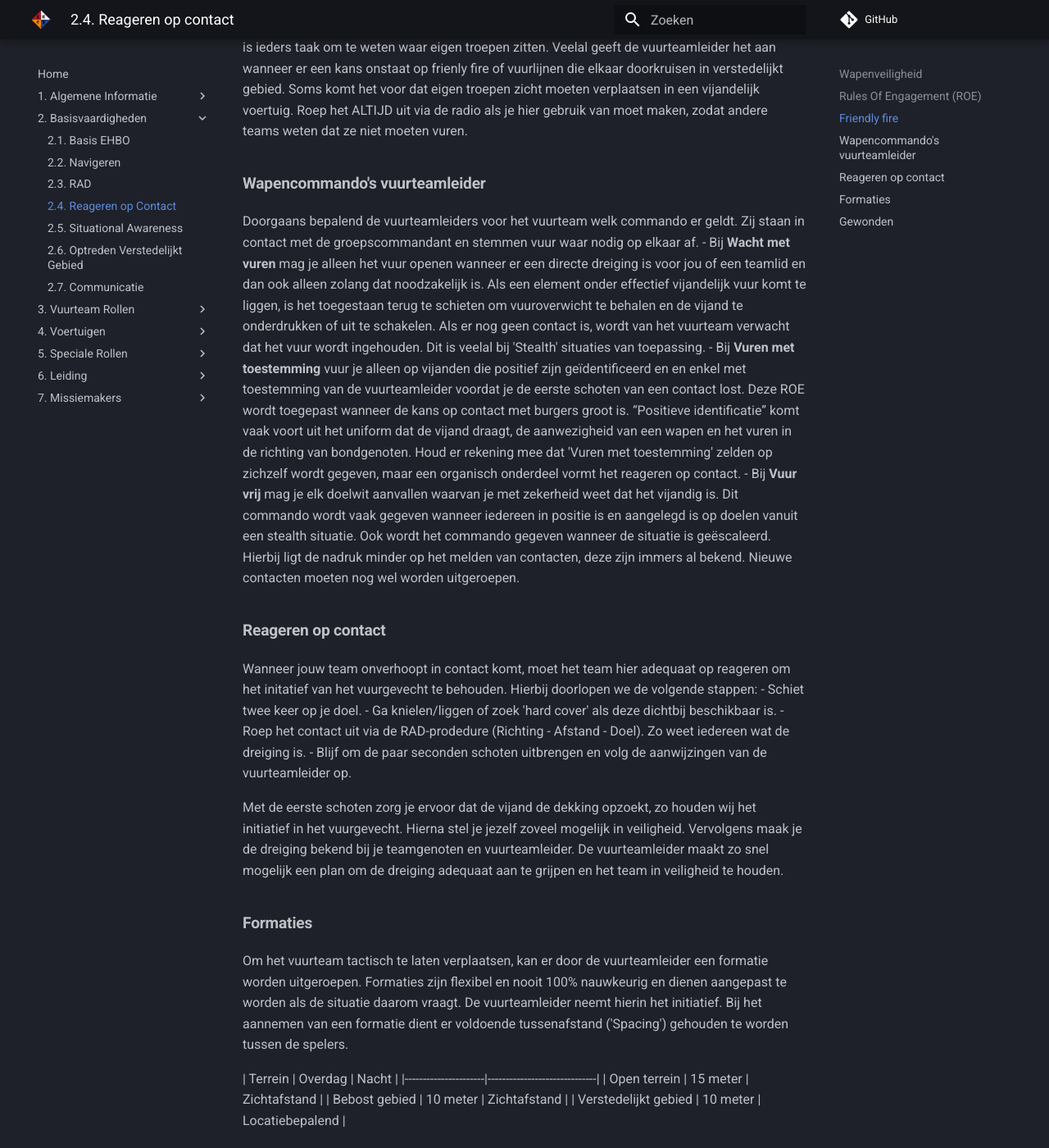
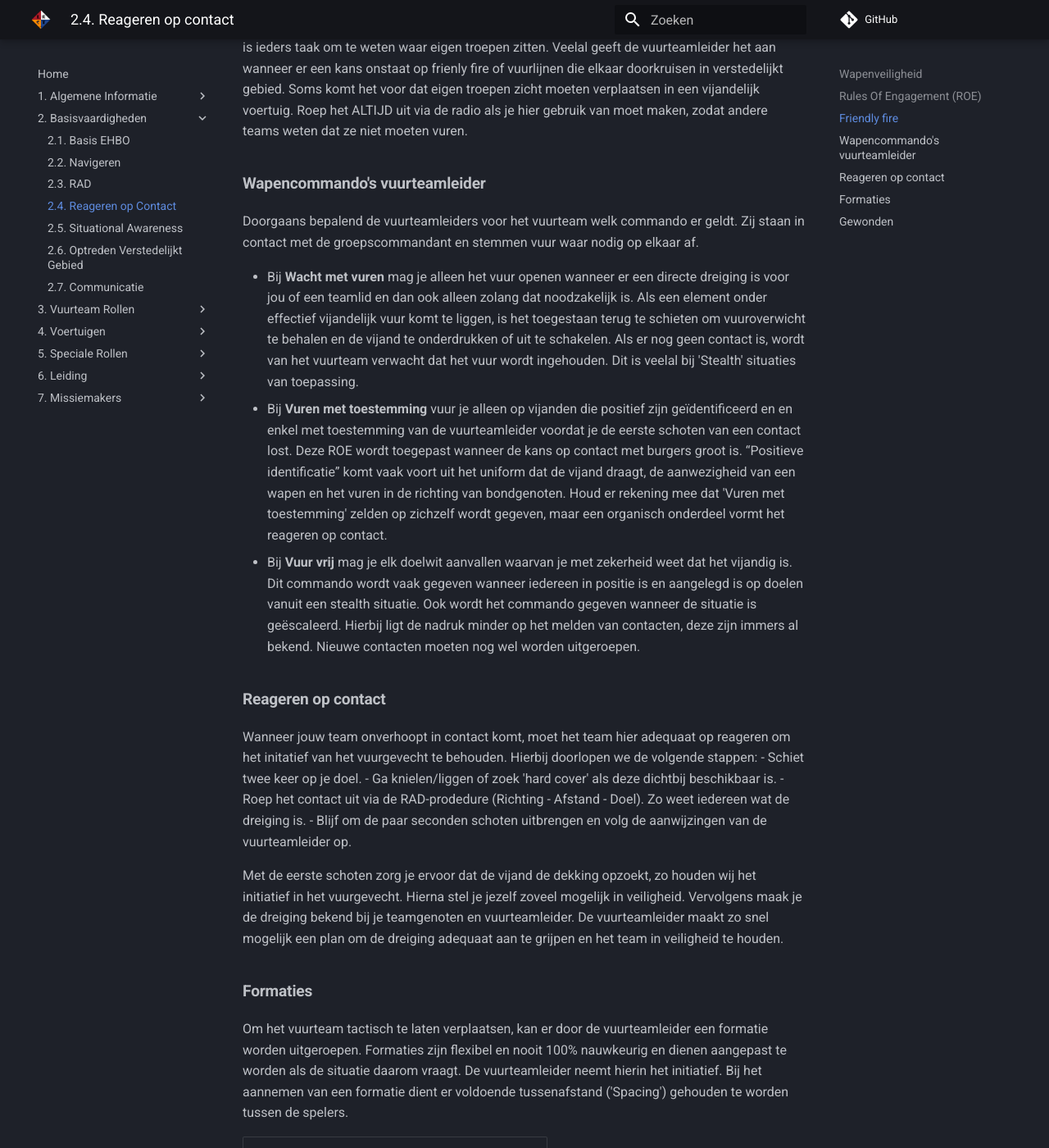
Before and after one commit to Lowlands-Tactical/LT-Wiki, an MkDocs documentation site: the page built from docs/2_basisvaardigheden/2_4_reageren_op_contact.md, in a window 1280 px wide and 1400 px high, scrolled down 1969 px. Shown: the whole window at 82% size. Built offline with MkDocs 1.6.1 and Material for MkDocs 9.7.7, drawn with Linux system fonts in a browser that asks for light colours; comment, search, counter and statistics services are not loaded; some of the changed text lies outside the part shown.

Commit message:
format fix 2 electric boogaloo

```diff
--- a/docs/2_basisvaardigheden/2_4_reageren_op_contact.md
+++ b/docs/2_basisvaardigheden/2_4_reageren_op_contact.md
@@ -41,6 +41,7 @@ Vuur op eigen troepen moet ter allen tijde voorkomen worden! Dit doe je eerst te
 
 ## Wapencommando's vuurteamleider
 Doorgaans bepalend de vuurteamleiders voor het vuurteam welk commando er geldt. Zij staan in contact met de groepscommandant en stemmen vuur waar nodig op elkaar af.
+
 - Bij **Wacht met vuren** mag je alleen het vuur openen wanneer er een directe dreiging is voor jou of een teamlid en dan ook alleen zolang dat noodzakelijk is. Als een element onder effectief vijandelijk vuur komt te liggen, is het toegestaan terug te schieten om vuuroverwicht te behalen en de vijand te onderdrukken of uit te schakelen. Als er nog geen contact is, wordt van het vuurteam verwacht dat het vuur wordt ingehouden. Dit is veelal bij 'Stealth' situaties van toepassing.
 - Bij **Vuren met toestemming** vuur je alleen op vijanden die positief zijn geïdentificeerd en en enkel met toestemming van de vuurteamleider voordat je de eerste schoten van een contact lost. Deze ROE wordt toegepast wanneer de kans op contact met burgers groot is. “Positieve identificatie” komt vaak voort uit het uniform dat de vijand draagt, de aanwezigheid van een wapen en het vuren in de richting van bondgenoten. Houd er rekening mee dat 'Vuren met toestemming' zelden op zichzelf wordt gegeven, maar een organisch onderdeel vormt het reageren op contact.
 - Bij **Vuur vrij** mag je elk doelwit aanvallen waarvan je met zekerheid weet dat het vijandig is. Dit commando wordt vaak gegeven wanneer iedereen in positie is en aangelegd is op doelen vanuit een stealth situatie. Ook wordt het commando gegeven wanneer de situatie is geëscaleerd. Hierbij ligt de nadruk minder op het melden van contacten, deze zijn immers al bekend. Nieuwe contacten moeten nog wel worden uitgeroepen.
@@ -58,11 +59,11 @@ Met de eerste schoten zorg je ervoor dat de vijand de dekking opzoekt, zo houden
 Om het vuurteam tactisch te laten verplaatsen, kan er door de vuurteamleider een formatie worden uitgeroepen. Formaties zijn flexibel en nooit 100% nauwkeurig en dienen aangepast te worden als de situatie daarom vraagt. De vuurteamleider neemt hierin het initiatief.
 Bij het aannemen van een formatie dient er voldoende tussenafstand ('Spacing') gehouden te worden tussen de spelers.
 
-| Terrein              | Overdag   | Nacht            |
-|----------------------|------------------------------|
-| Open terrein         | 15 meter  | Zichtafstand     |
-| Bebost gebied        | 10 meter  | Zichtafstand     |
-| Verstedelijkt gebied | 10 meter  | Locatiebepalend  |
+| Terrein              | Overdag    | Nacht           |
+|----------------------|------------|------------------|
+| Open terrein         | 15 meter   | Zichtafstand     |
+| Bebost gebied        | 10 meter   | Zichtafstand     |
+| Verstedelijkt gebied | 10 meter   | Locatiebepalend  |
 
 Een **Vuurlinie / Linie** wordt gebruikt om het gevecht vanaf één zijde met zoveel mogelijk gewegren tegelijkertijd aan te grijpen. Er is veel vuurkracht. Buddyparen kunnen elkaar gemakkelijk in de gaten houden.
 
```
